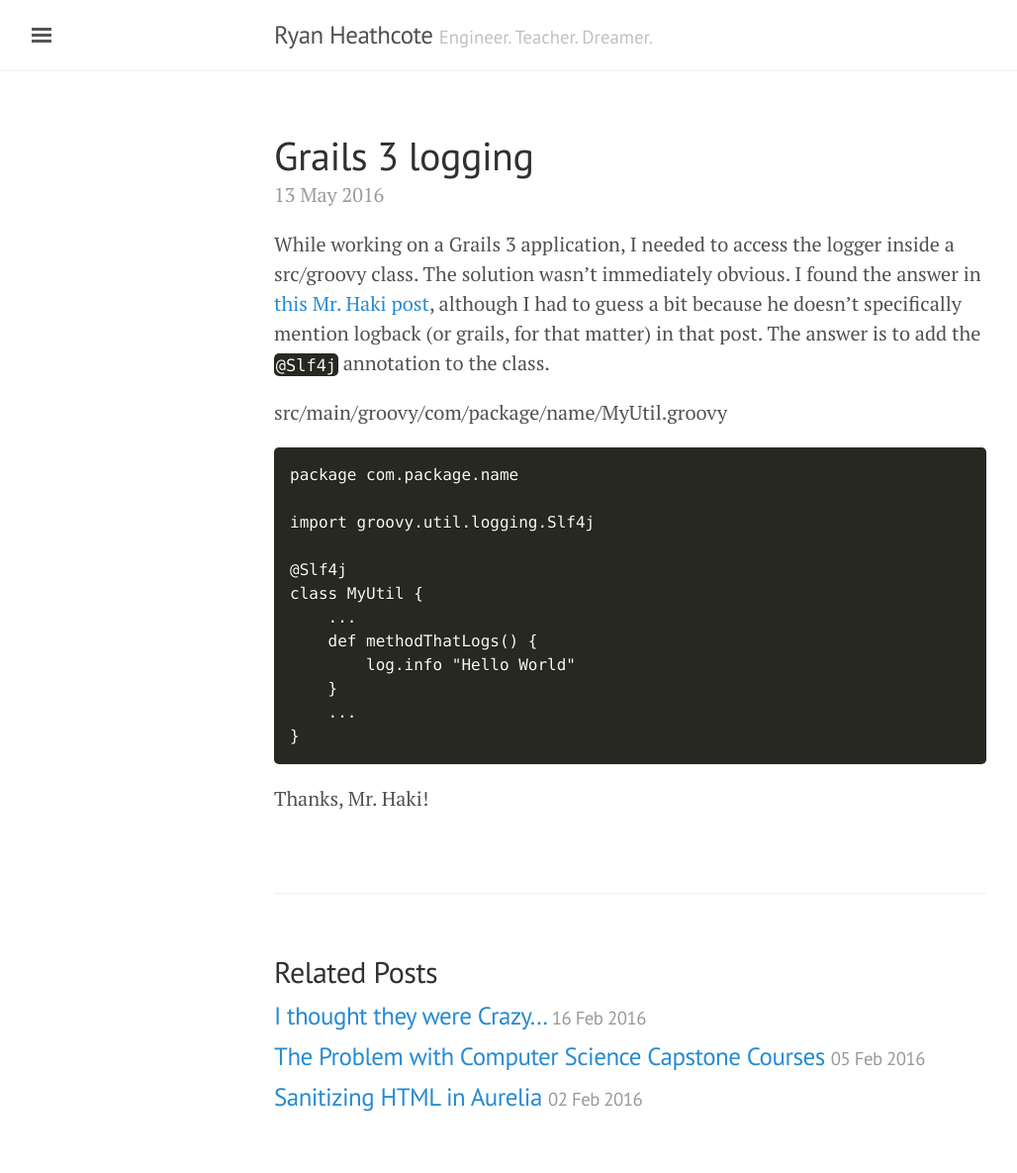
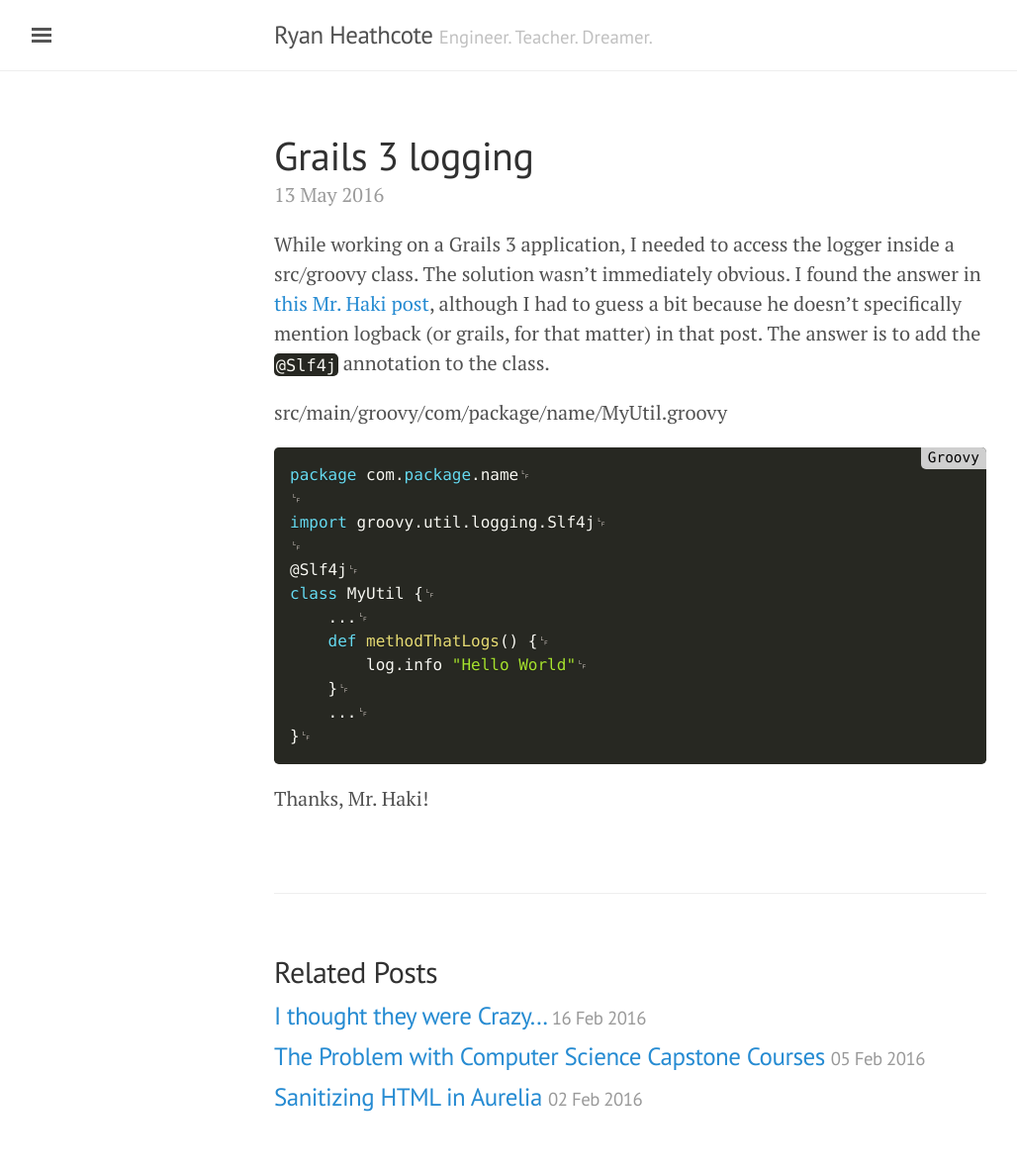
Before and after one commit to slackboxster/slackboxster.github.io, a Jekyll site: the page built from _posts/2016-05-13-grails-3-logging-in-src.md, in a window 1280 px wide. Shown: the whole page at 99% size, without its empty margins (3-1031 px from the left). Built offline with Jekyll 4.4.1, drawn with Linux system fonts in a browser that asks for light colours.

Commit message:
add language to codeblock

````diff
--- a/_posts/2016-05-13-grails-3-logging-in-src.md
+++ b/_posts/2016-05-13-grails-3-logging-in-src.md
@@ -7,7 +7,7 @@ While working on a Grails 3 application, I needed to access the logger inside a
 
 src/main/groovy/com/package/name/MyUtil.groovy
 
-```
+```groovy
 package com.package.name
 
 import groovy.util.logging.Slf4j
````
